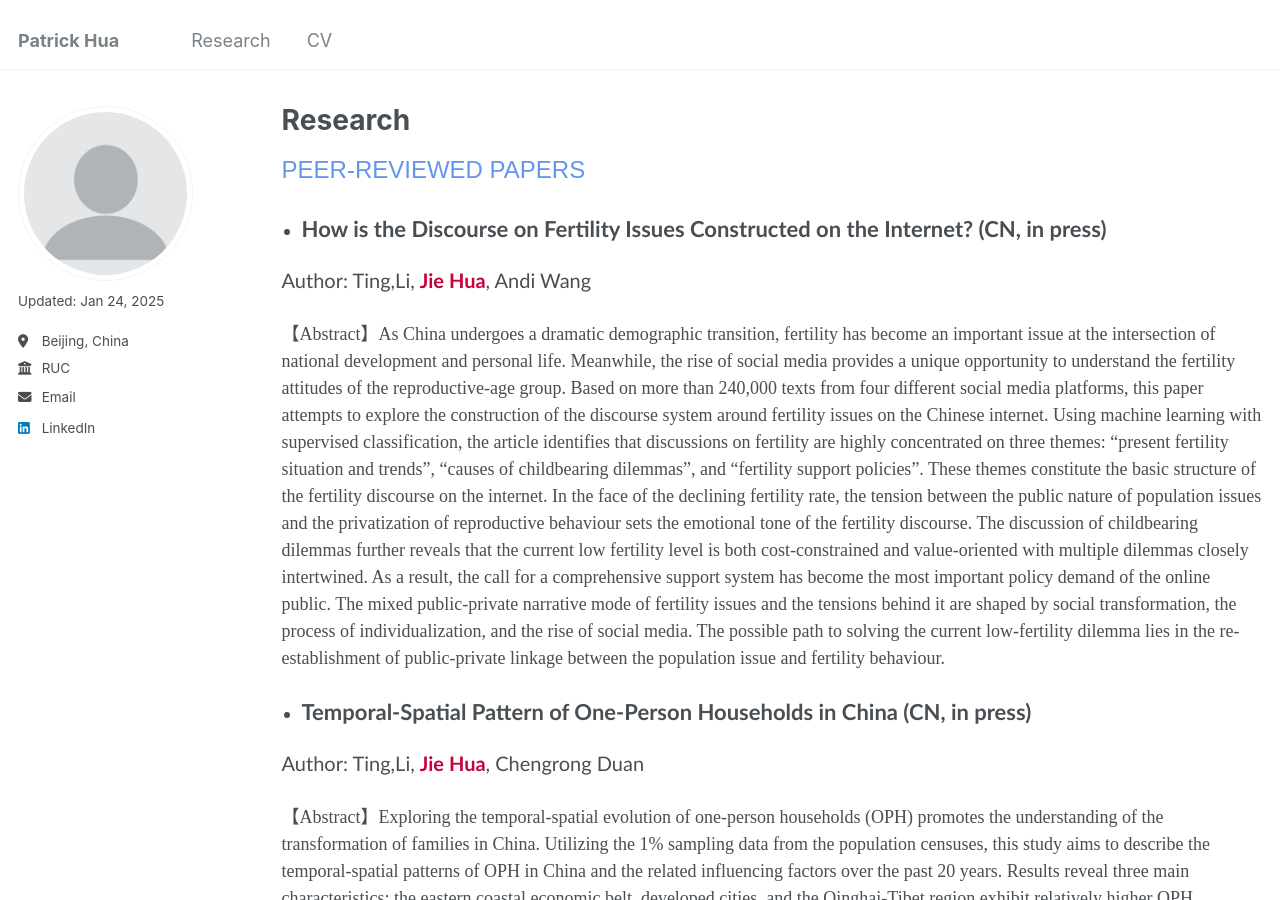
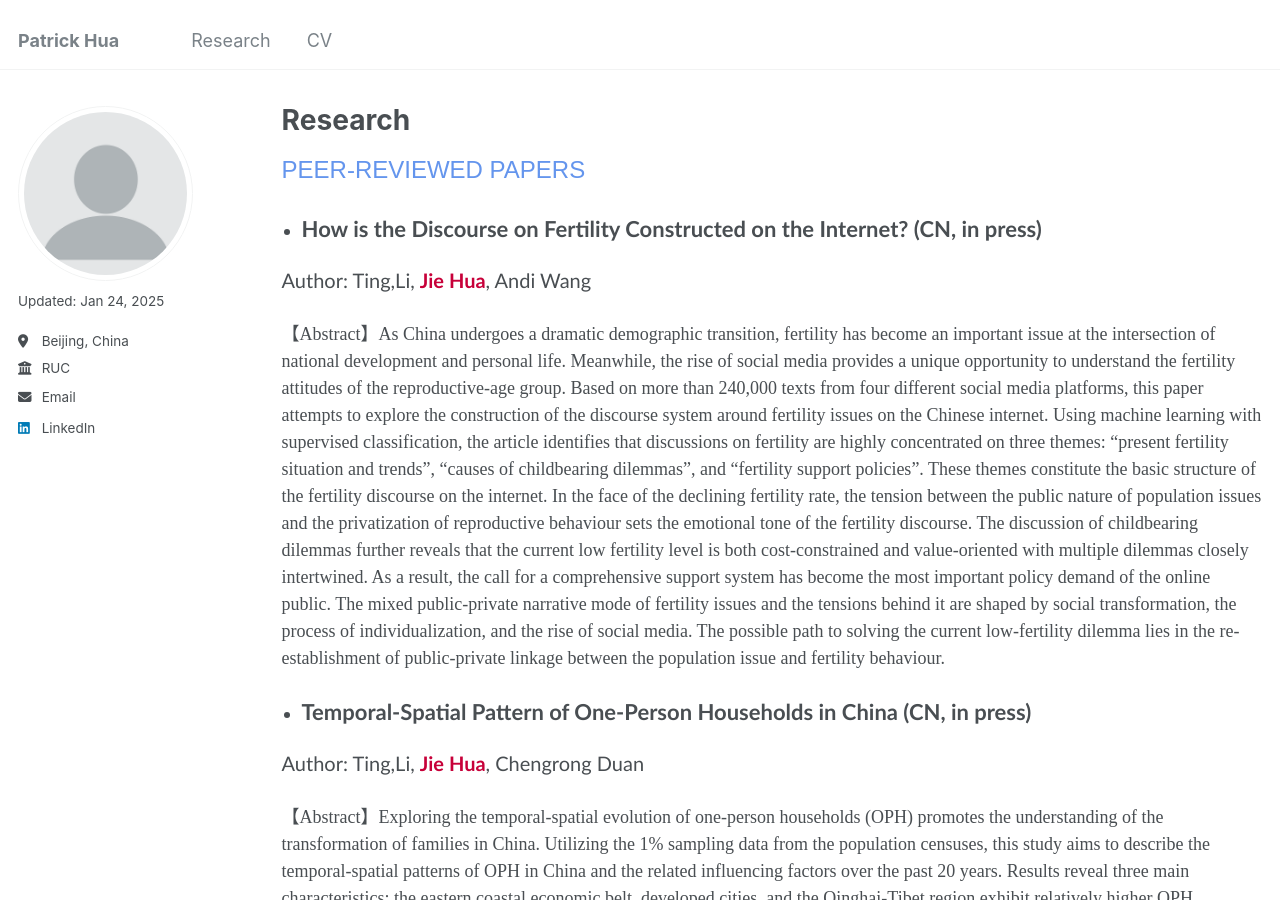
Before and after one commit to jiehua-css/jiehua-css.github.io, a Jekyll site: the page built from _pages/research.md, in a window 1280 px wide and 900 px high. Built offline with Jekyll 4.4.1, drawn with Linux system fonts in a browser that asks for light colours.

Commit message:
Update research.md

```diff
--- a/_pages/research.md
+++ b/_pages/research.md
@@ -12,7 +12,7 @@ author_profile: true
 
 <!--3rd -->
 <ul style="list-style-type: disc; padding-left: 20px;">
-  <li><span style="font-family: Calibri; font-size: 22px; font-weight: bold;">How is the Discourse on Fertility Issues Constructed on the Internet? (CN, in press)</span></li>
+  <li><span style="font-family: Calibri; font-size: 22px; font-weight: bold;">How is the Discourse on Fertility Constructed on the Internet? (CN, in press)</span></li>
 </ul>
 <p style="font-family: Calibri; font-size: 20px;">Author: Ting,Li, <b style="color: #C70039;">Jie Hua</b>, Andi Wang</p>
 
```
